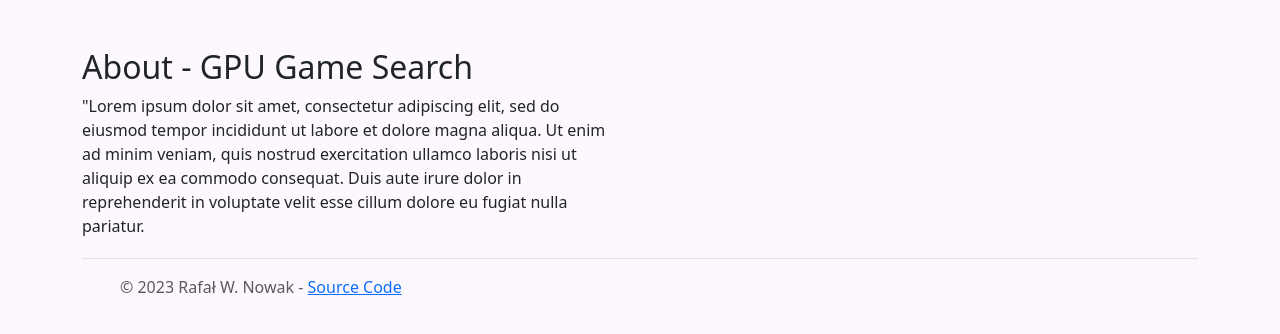
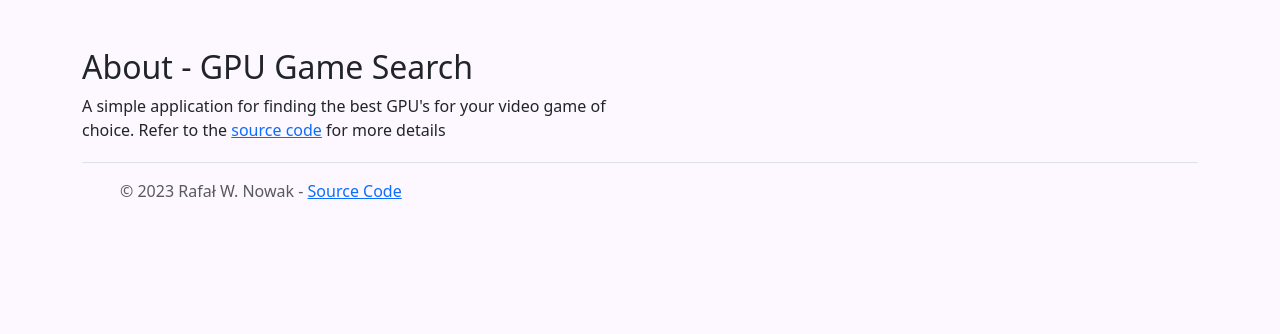
Before and after one commit to RWNowak/GPU-GSearch, a Flask app: page /about in a window 1280 px wide. Shown: the part 56-390 px from the top of the page. Run offline with Flask 3, Linux system fonts and the light colour scheme; some libraries are stand-ins or nearby versions.

Commit message:
feat: update about.html

```diff
--- a/app/templates/about.html
+++ b/app/templates/about.html
@@ -31,7 +31,7 @@
         <div class="row">
           <div class="col-md-6">
             <h2>About - GPU Game Search</h2>
-            <p>"Lorem ipsum dolor sit amet, consectetur adipiscing elit, sed do eiusmod tempor incididunt ut labore et dolore magna aliqua. Ut enim ad minim veniam, quis nostrud exercitation ullamco laboris nisi ut aliquip ex ea commodo consequat. Duis aute irure dolor in reprehenderit in voluptate velit esse cillum dolore eu fugiat nulla pariatur.</p>
+            <p>A simple application for finding the best GPU's for your video game of choice. Refer to the <a href="https://github.com/RWNowak/GPU-GSearch">source code</a> for more details</p>
           </div>
         </div>
       </div>
```
